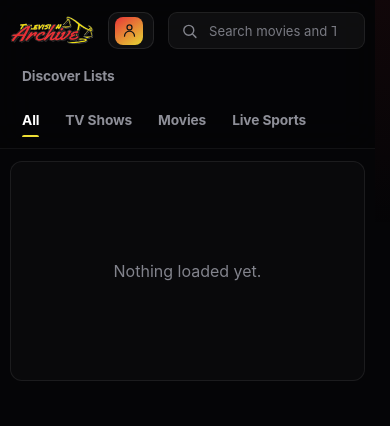
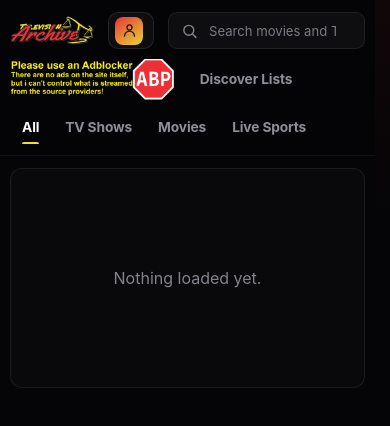
Before and after one commit to AlistairBishop06/TV-Show-Archive, a plain HTML site: page public/index.html in a window 390 px wide. Drawn offline with Linux system fonts and the light colour scheme; no server answers.

Commit message:
added warning

```diff
--- a/public/index.html
+++ b/public/index.html
@@ -25,6 +25,8 @@
         <svg class="icon search-icon" viewBox="0 0 24 24" fill="none" stroke="currentColor" stroke-width="2" stroke-linecap="round"><circle cx="11" cy="11" r="7"/><line x1="21" y1="21" x2="16.65" y2="16.65"/></svg>
         <input id="searchInput" type="search" placeholder="Search movies and TV shows..." autocomplete="off" />
       </div>
+
+      <img class="navbar-warning" src="./assets/warning.png" alt="Please use an ad blocker. This site has no ads, but streamed sources may contain ads." />
 
       <a id="discoverListsTopButton" class="discover-nav-link" href="./discover.html" aria-label="Discover public lists">Discover Lists</a>
 
--- a/public/styles.css
+++ b/public/styles.css
@@ -1337,6 +1337,15 @@ header {
   color: #83848d;
 }
 
+.navbar-warning {
+  display: block;
+  width: clamp(108px, 12vw, 170px);
+  height: auto;
+  max-height: 56px;
+  flex: 0 1 auto;
+  object-fit: contain;
+}
+
 main.app-shell {
   padding-top: 18px;
 }
@@ -1954,6 +1963,10 @@ select:focus {
     width: min(300px, 30vw);
   }
 
+  .navbar-warning {
+    width: clamp(96px, 11vw, 120px);
+  }
+
   .type-nav a,
   .discover-nav-link {
     padding-inline: 10px;
@@ -2033,6 +2046,12 @@ select:focus {
 
   .search input {
     height: 37px;
+  }
+
+  .navbar-warning {
+    order: 3;
+    width: min(170px, 42vw);
+    max-height: 56px;
   }
 
   main.app-shell {
```
Also changed, not shown: public/collection.html (+2 -0 lines), public/discover.html (+2 -0 lines), public/live.html (+2 -0 lines), public/movies.html (+2 -0 lines), public/profile.html (+2 -0 lines), public/search.html (+2 -0 lines), public/signin.html (+2 -0 lines), public/tv.html (+2 -0 lines), public/assets/warning.png (added).
